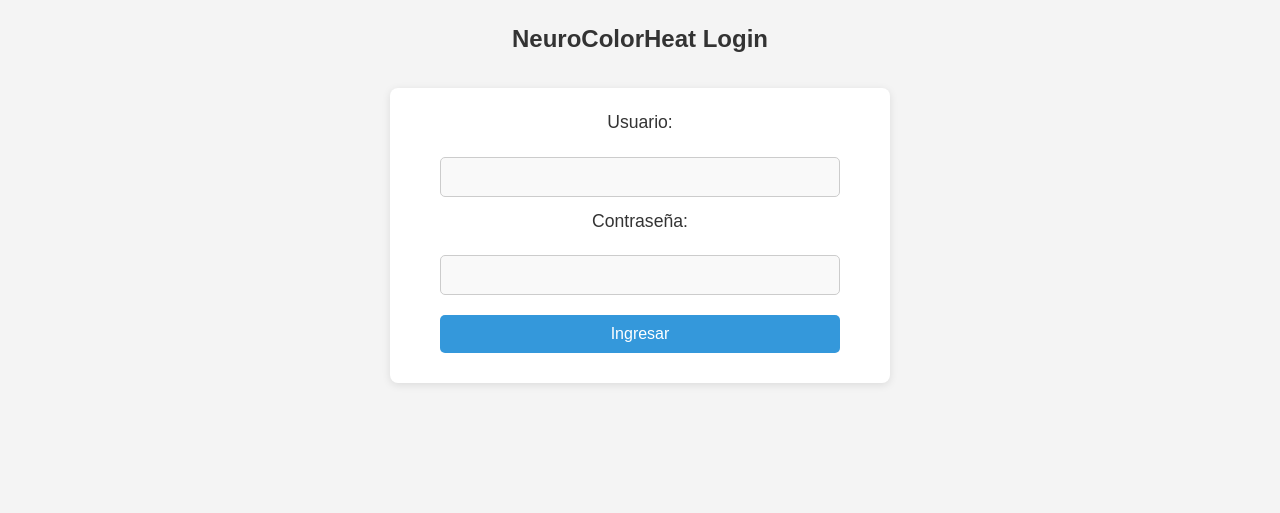
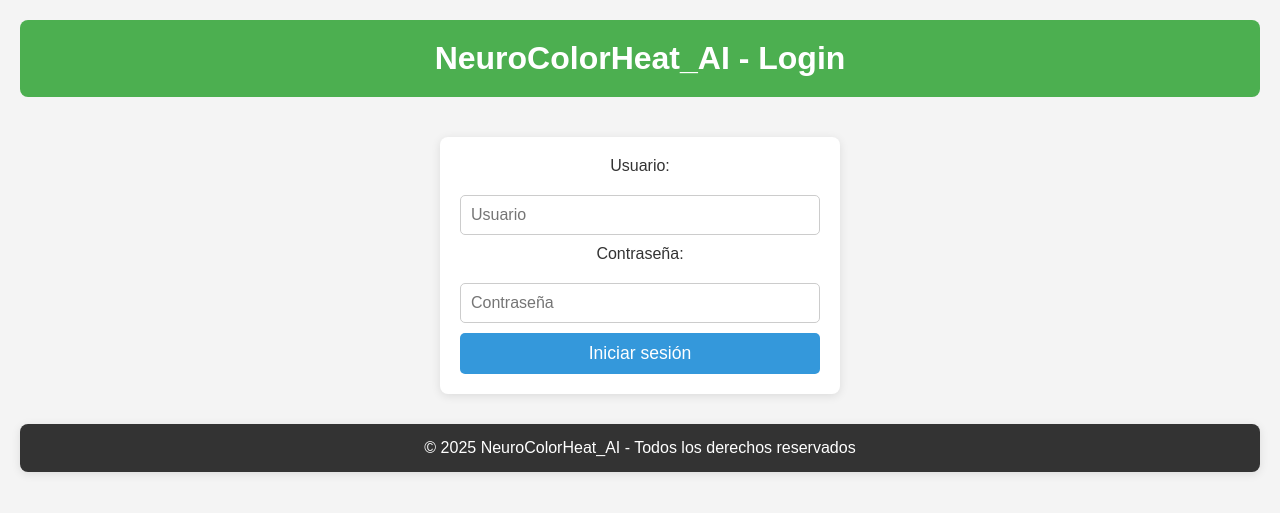
Before and after one commit to NeuromarketingCientifico/NeuroColorHeat_AI, a Flask app: page / in a window 1280 px wide. Shown: the top 513 px of the page. Run offline with Flask 3, Linux system fonts and the light colour scheme.

Commit message:
Se agrego el loggin

```diff
--- /dev/null
+++ b/frontend/login.js
@@ -0,0 +1,14 @@
+document.getElementById("loginForm").addEventListener("submit", function(event) {
+    event.preventDefault();
+
+    var username = document.getElementById("username").value;
+    var password = document.getElementById("password").value;
+
+    // Validar que la contraseña sea la correcta
+    if (password === "admin123") {
+        // Si la contraseña es correcta, redirigir al index
+        window.location.href = "index.html";  // Redirige a la página principal
+    } else {
+        alert("Contraseña incorrecta. Inténtalo de nuevo.");
+    }
+});
--- a/index.html
+++ b/index.html
@@ -38,5 +38,11 @@
     <footer>
         <p>© 2025 NeuroColorHeat_AI - Todos los derechos reservados</p>
     </footer>
+    <script>
+        // Verificar si el usuario está logueado, si no, redirigir al login
+        if (!sessionStorage.getItem("loggedIn")) {
+            window.location.href = "login.html";  // Redirige al login si no está logueado
+        }
+    </script>
 </body>
 </html>
--- a/template/login.html
+++ b/template/login.html
@@ -2,17 +2,110 @@
 <html lang="es">
 <head>
     <meta charset="UTF-8">
-    <title>Login - NeuroColorHeat</title>
-    <link rel="stylesheet" href="style.css">
+    <meta name="viewport" content="width=device-width, initial-scale=1.0">
+    <title>Login - NeuroColorHeat_AI</title>
+    <style>
+    /* Resetting margin and padding */
+        * {
+            box-sizing: border-box;
+            margin: 0;
+            padding: 0;
+        }
+
+        /* Styling for the body */
+        body {
+            font-family: 'Arial', sans-serif;
+            background: #f4f4f4;
+            color: #333;
+            text-align: center;
+            padding: 20px;
+        }
+
+        /* Header styling */
+        header {
+            background: #4CAF50;
+            color: white;
+            padding: 20px;
+            border-radius: 8px;
+        }
+
+        /* Login form */
+        .login-form {
+            margin-top: 40px;
+            background: #fff;
+            padding: 20px;
+            border-radius: 8px;
+            box-shadow: 0 2px 10px rgba(0, 0, 0, 0.1);
+            max-width: 400px;
+            margin-left: auto;
+            margin-right: auto;
+        }
+
+        .login-form label {
+            font-size: 1em;
+            margin-bottom: 10px;
+            display: block;
+        }
+
+        input {
+            width: 100%;
+            padding: 10px;
+            margin: 10px 0;
+            border-radius: 5px;
+            border: 1px solid #ccc;
+            font-size: 1em;
+        }
+
+        button {
+            width: 100%;
+            padding: 10px;
+            background-color: #3498DB;
+            color: white;
+            border: none;
+            border-radius: 5px;
+            cursor: pointer;
+            font-size: 1.1em;
+            transition: background-color 0.3s ease;
+        }
+
+        button:hover {
+            background-color: #2980B9;
+        }
+
+        /* Footer styling */
+        footer {
+            background: #333;
+            color: white;
+            padding: 15px;
+            margin-top: 30px;
+            border-radius: 8px;
+            box-shadow: 0 2px 10px rgba(0, 0, 0, 0.1);
+        }
+        </style>
 </head>
 <body>
-    <h2>NeuroColorHeat Login</h2>
-    <form method="POST">
-        <label>Usuario:</label>
-        <input type="text" name="username" required><br>
-        <label>Contraseña:</label>
-        <input type="password" name="password" required><br>
-        <button type="submit">Ingresar</button>
-    </form>
+    <header>
+        <h1>NeuroColorHeat_AI - Login</h1>
+    </header>
+
+    <main>
+        <section class="login-form">
+            <form id="loginForm">
+                <label for="username">Usuario:</label>
+                <input type="text" id="username" name="username" placeholder="Usuario" required>
+
+                <label for="password">Contraseña:</label>
+                <input type="password" id="password" name="password" placeholder="Contraseña" required>
+
+                <button type="submit">Iniciar sesión</button>
+            </form>
+        </section>
+    </main>
+
+    <footer>
+        <p>© 2025 NeuroColorHeat_AI - Todos los derechos reservados</p>
+    </footer>
+
+    <script src="frontend/login.js"></script>
 </body>
 </html>
```
